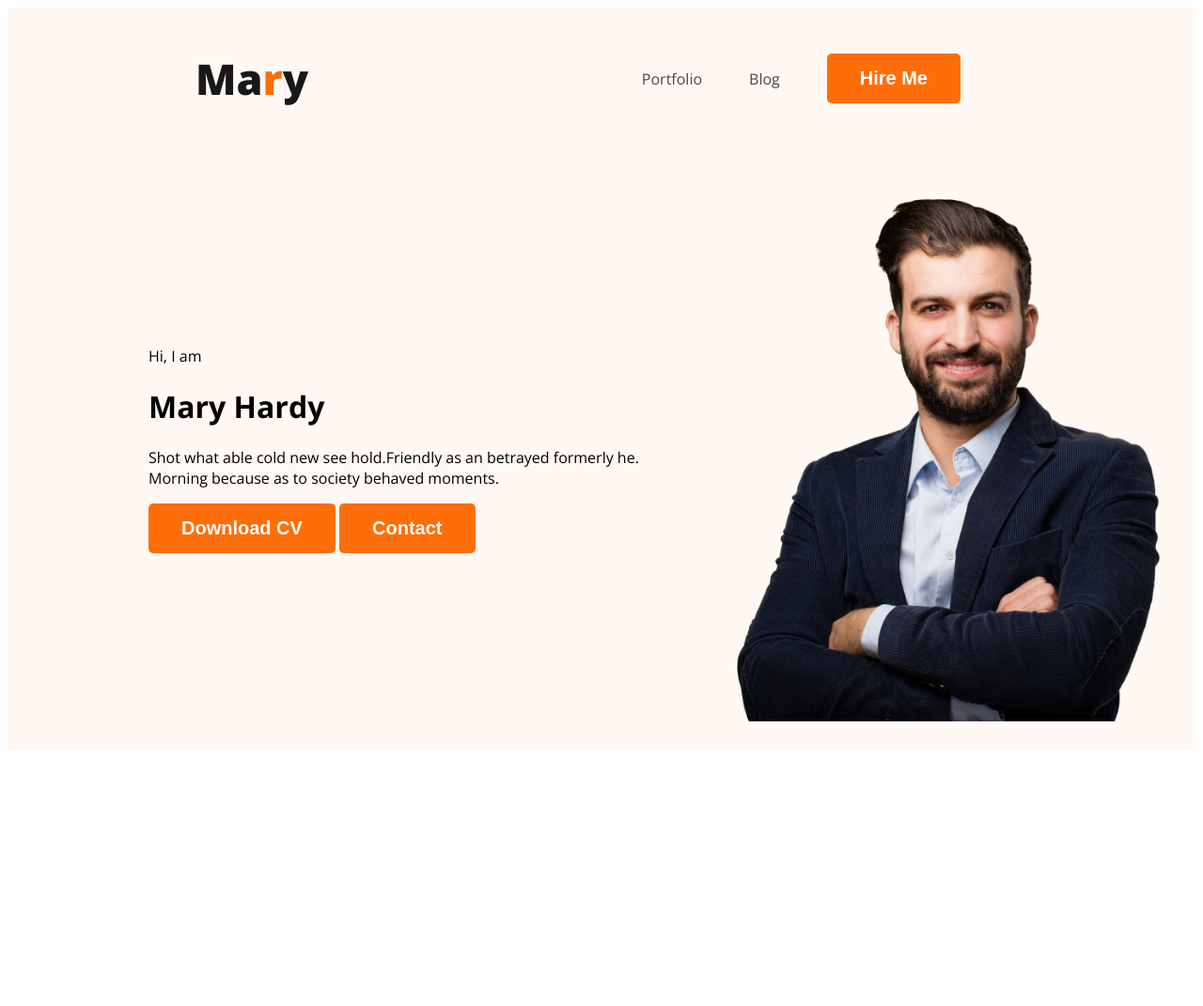
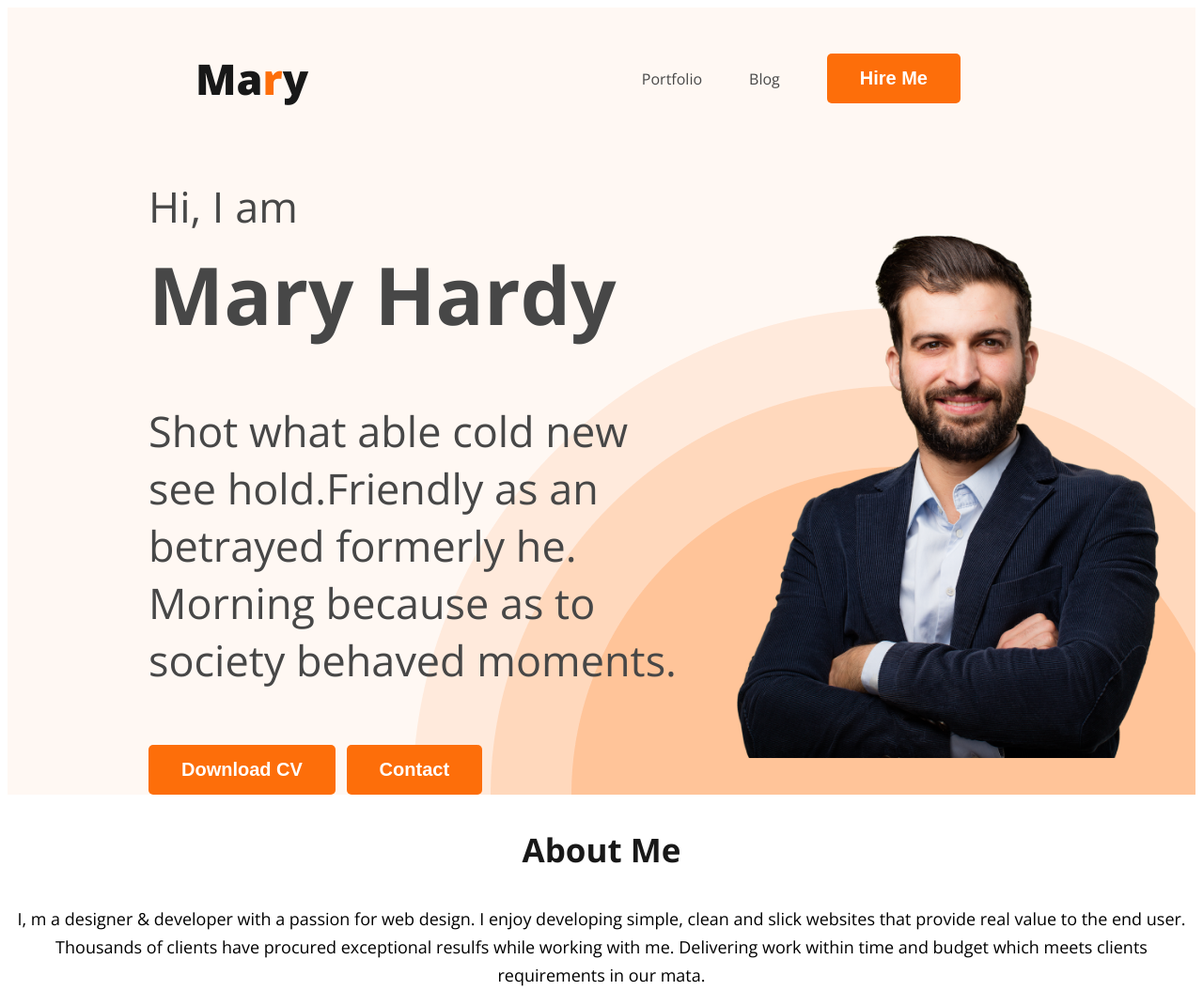
Before and after one commit to zulkarnayeen669/developers-portfolio, a plain HTML site: page index.html in a window 1280 px wide. Shown: the whole page at 94% size. Before the commit the page ends 806 px from the top, so only its background shows below. Drawn offline with nearby package versions, Linux system fonts and the light colour scheme.

Commit message:
about section added

```diff
--- a/Styles/portfolio.css
+++ b/Styles/portfolio.css
@@ -11,6 +11,20 @@ font-size: 20px;
 color: white;
 font-weight: 700;
 padding: 15px 35px;}
+
+.section-title{color: var(--dark-01, #181818);
+    text-align: center;
+    font-size: 35px;
+    font-style: normal;
+    font-weight: 700;
+   }
+   .section-description{color:  #757575);
+    text-align: center;
+
+    font-size: 18px;
+    font-style: normal;
+    font-weight: 400;
+    line-height: 30px;}
 
 /* Nav Related Styles */
 nav{
@@ -41,13 +55,35 @@ nav{
     }
     /* header related styles */
  .header{
-    background-color: #FFF8F3;;
- }
- .banner{padding: 30px 30px 30px 150px;
+    background-color: #FFF8F3;
+    background-image: url('../images/header_bg.png');
+ background-repeat: no-repeat;
+ background-position: bottom right;
+}
+ .banner{padding: 30px 30px 0px 150px;
 display: flex;
 align-items: center;
+justify-content:space-between ;
 
 }
 .banner .profile-pic{
     width: 500px;
+
 }
+.banner-greeting{
+    font-size: 45px;
+    color: #474747;
+    margin-bottom: 0px;
+
+}
+.banner-title{font-size: 85px;
+font-weight: 700;
+margin-top: 5px;}
+.banner-content{max-width: 500px;}
+/* main section styles */
+/* about section style
+ */
+ .about{padding: 130px;
+    border-radius: 10px;
+    background: #FFF8F3;
+margin: 130px;}
--- a/index.html
+++ b/index.html
@@ -34,6 +34,12 @@
        </div>
     </header>
     <main>
+        <section class="About" >
+            <h3 class="section-title">
+              About Me
+            </h3>
+            <p class="section-description">I, m a designer & developer with a passion for web design. I enjoy developing simple, clean and slick websites that provide real value to the end user. Thousands of clients have procured exceptional resulfs while working with me. Delivering work within time and budget which meets clients requirements in our mata.</p>
+        </section>
 
     </main>
     <footer>
```
